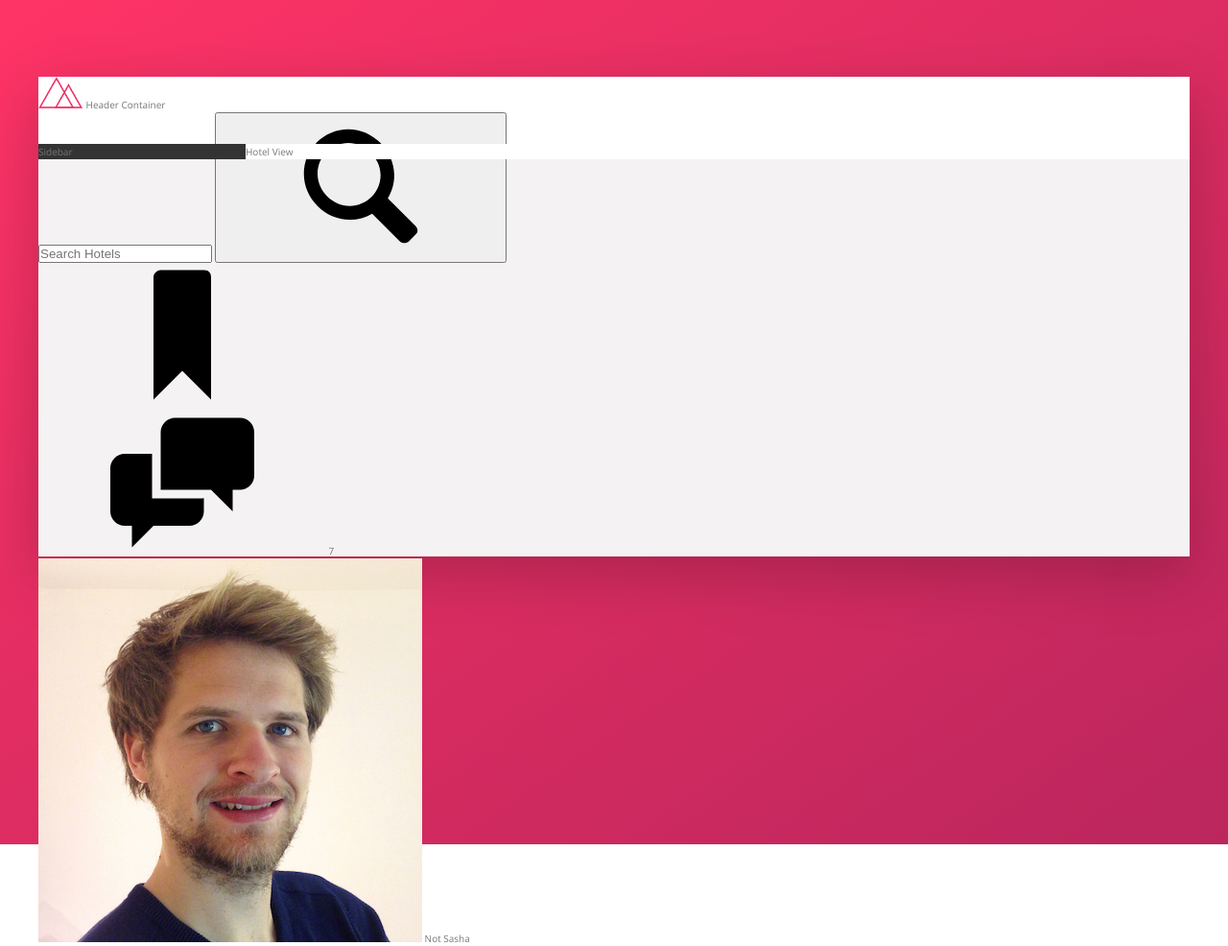
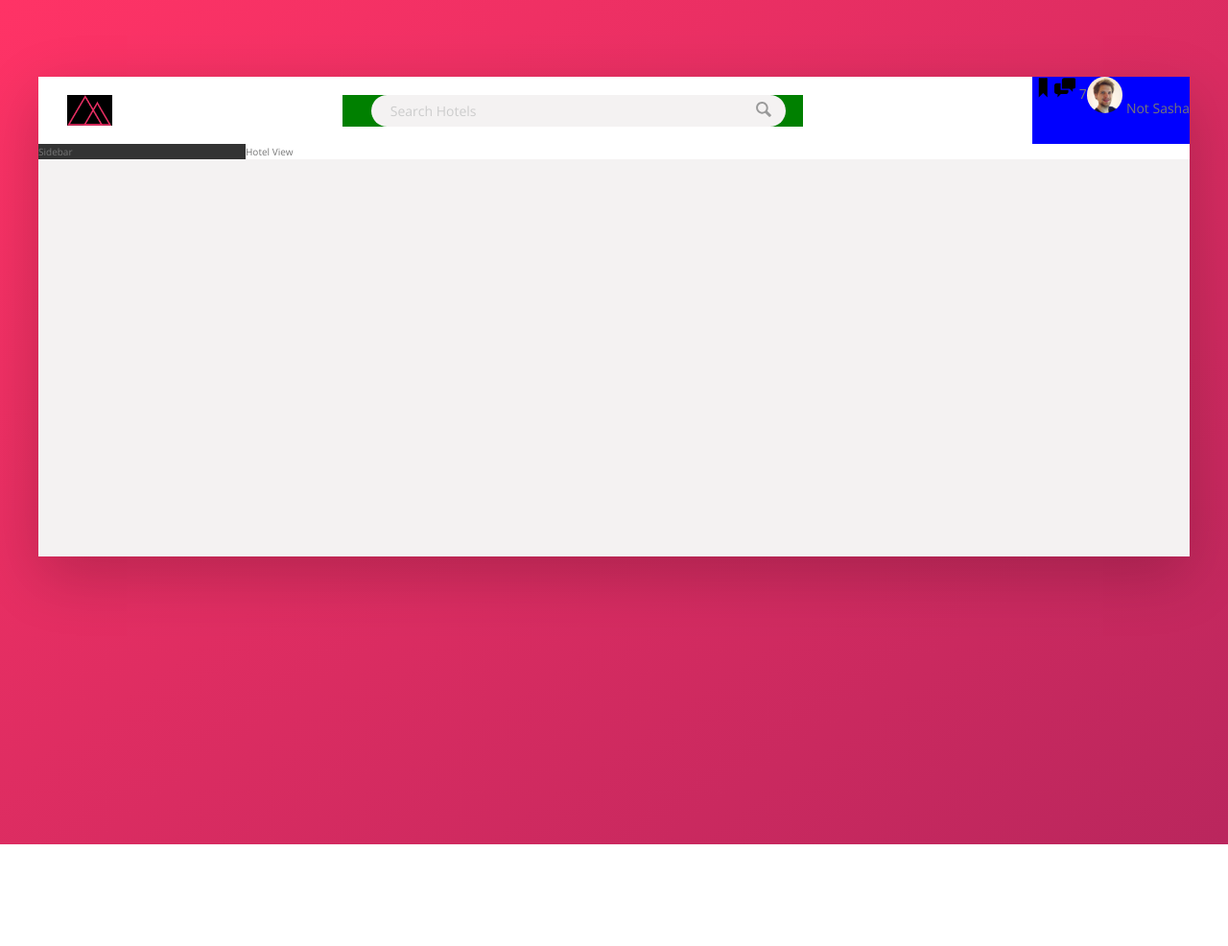
Before and after one commit to sverdiyev/Trillo, a website: page Trillo-flexbox/index.html in a window 1280 px wide. Shown: the whole page at 96% size. After the commit the page ends 880 px from the top, so only its background shows below. Drawn offline with nearby package versions, Linux system fonts and the light colour scheme.

Commit message:
nav - search done

```diff
--- a/Trillo-flexbox/index.html
+++ b/Trillo-flexbox/index.html
@@ -16,8 +16,7 @@
   <body>
     <div class="container">
       <header class="header">
-        <img src="img/logo.png" alt="trillo logo" class="logo" /> Header
-        Container
+        <img src="img/logo.png" alt="trillo logo" class="logo" />
         <form action="#" class="search">
           <input
             type="text"
--- a/Trillo-flexbox/sass/_compnents.scss
+++ b/Trillo-flexbox/sass/_compnents.scss
@@ -1,31 +1,81 @@
 //logo
 .logo {
   height: 3.25rem;
+  background-color: black;
+  margin-left: 3rem;
 }
 
 //searchbox
 
 .search {
+  background-color: green;
+  flex: 0 0 40%;
+  display: flex;
+  align-items: center;
+  justify-content: center;
+
   &__input {
+    font-family: inherit;
+    font-size: inherit;
+    color: inherit;
+
+    background-color: var(--color-grey-light-2);
+    border: none;
+    padding: 0.7rem 2rem;
+    border-radius: 100px;
+    width: 90%;
+    transition: all 0.2s;
+    margin-right: -3.25rem;
+
+    &:focus {
+      outline: none;
+      width: 100%;
+      background-color: var(--color-grey-light-3);
+    }
+    &::placeholder {
+      font-weight: 100;
+      color: var(--color-grey-light-4);
+    }
   }
+
   &__button {
+    border: none;
+    background-color: transparent;
   }
   &__icon {
+    height: 2rem;
+    width: 2rem;
+    transition: all 0.2s;
+    background-color: transparent;
+    fill: var(--color-grey-dark-3);
+    &:focus {
+      outline: none;
+    }
+    &:active {
+      transform: translateY(3px);
+    }
   }
 }
 
 //user navigation
 
 .user-nav {
+  display: flex;
+  height: 100%;
+  background-color: blue;
   &__icon-box {
   }
   &__icon {
+    height: 2.25rem;
+    width: 2.25rem;
   }
   &__notifications {
   }
   &__user {
   }
   &__user-photo {
+    height: 3.75rem;
+    border-radius: 50%;
   }
   &__user-name {
   }
--- a/Trillo-flexbox/sass/_layout.scss
+++ b/Trillo-flexbox/sass/_layout.scss
@@ -9,6 +9,10 @@
   height: 7rem;
   background-color: #fff;
   border-bottom: var(--color-grey-light-2);
+  display: flex;
+  align-items: center;
+  justify-content: space-between;
+  font-size: 1.4rem;
 }
 .content {
   display: flex;
```
Also changed, not shown: Trillo-flexbox/css/style.css.
